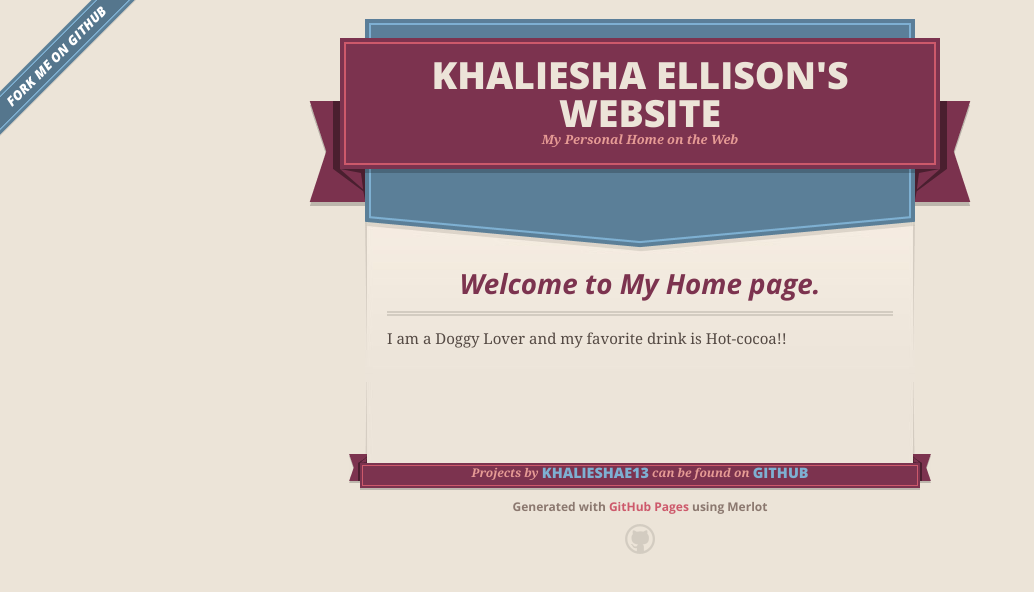
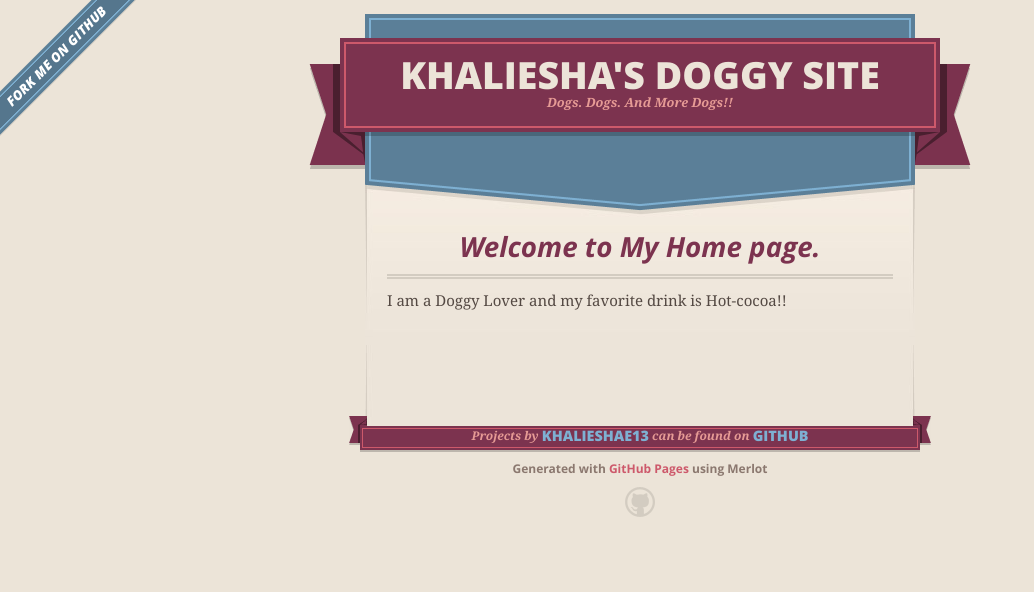
Before and after one commit to khalieshae13/Khalieshae13.github.io, a plain HTML site: page index.html in a window 1280 px wide. Shown: the whole page, without its empty margins (0-1034 px from the left). Drawn offline with nearby package versions, Linux system fonts and the light colour scheme.

Commit message:
Replace master branch with page content via GitHub

```diff
--- a/index.html
+++ b/index.html
@@ -17,7 +17,7 @@
         $('#main_content').headsmart()
       })
     </script>
-    <title>Khaliesha Ellison&#39;s Website by khalieshae13</title>
+    <title>Khaliesha&#39;s Doggy Site by khalieshae13</title>
   </head>
 
   <body>
@@ -27,8 +27,8 @@
       <header>
         <span class="ribbon-outer">
           <span class="ribbon-inner">
-            <h1>Khaliesha Ellison&#39;s Website</h1>
-            <h2>My Personal Home on the Web</h2>
+            <h1>Khaliesha&#39;s Doggy Site</h1>
+            <h2>Dogs. Dogs. And More Dogs!!</h2>
           </span>
           <span class="left-tail"></span>
           <span class="right-tail"></span>
--- a/params.json
+++ b/params.json
@@ -1 +1 @@
-{"name":"Khaliesha Ellison's Website","tagline":"My Personal Home on the Web","body":"### Welcome to My Home page.\r\nI am a Doggy Lover and my favorite drink is Hot-cocoa!! \r\n\r\n","google":"","note":"Don't delete this file! It's used internally to help with page regeneration."}
+{"name":"Khaliesha's Doggy Site","tagline":"Dogs. Dogs. And More Dogs!!","body":"### Welcome to My Home page.\r\nI am a Doggy Lover and my favorite drink is Hot-cocoa!! \r\n\r\n","google":"","note":"Don't delete this file! It's used internally to help with page regeneration."}
```
